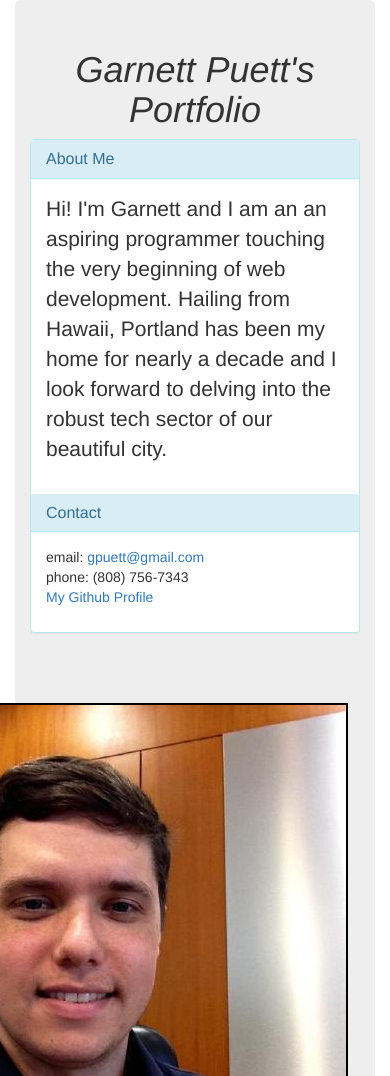
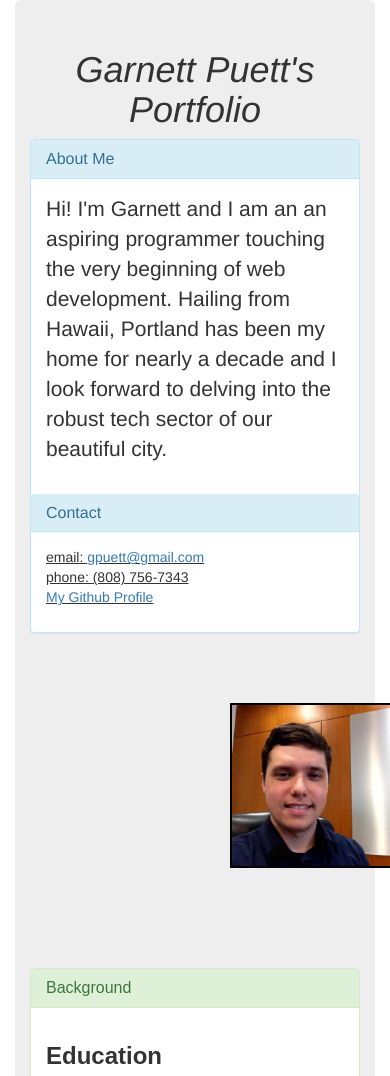
Before and after one commit to gpuett/portfolio, a plain HTML site: page index.html in a window 390 px wide. Shown: the top 1076 px of the page. Drawn offline with Linux system fonts and the light colour scheme.

Commit message:
Add media querries to resize and move image.

```diff
--- a/css/styles.css
+++ b/css/styles.css
@@ -10,10 +10,17 @@ h1{
   margin: 12px;
   margin-top: 50px;
   border: 2px solid black;
+  max-width: 460px;
+  max-height: 460px;
 }
 
 #background{
   font-family: sans-serif;
+}
+
+li{
+  list-style: none;
+  text-decoration: underline;
 }
 
 #hobby{
@@ -24,6 +31,27 @@ h1{
 
 }
 
-li{
-  list-style: none;
+@media screen and (max-width: 990px){
+  #garnett{
+    margin-left: 200px;
+    margin-bottom: 100px;
+    float:none;
+    width: 50%;
+    height: 50%;
+  }
 }
+
+@media screen and (min-width: 990px){
+  #garnett{
+    width: 80%;
+    height: 80%;
+  }
+}
+
+
+@media screen and (min-width: 1100px){
+  #garnett{
+    width: 90%;
+    height: 90%;
+  }
+}
```
